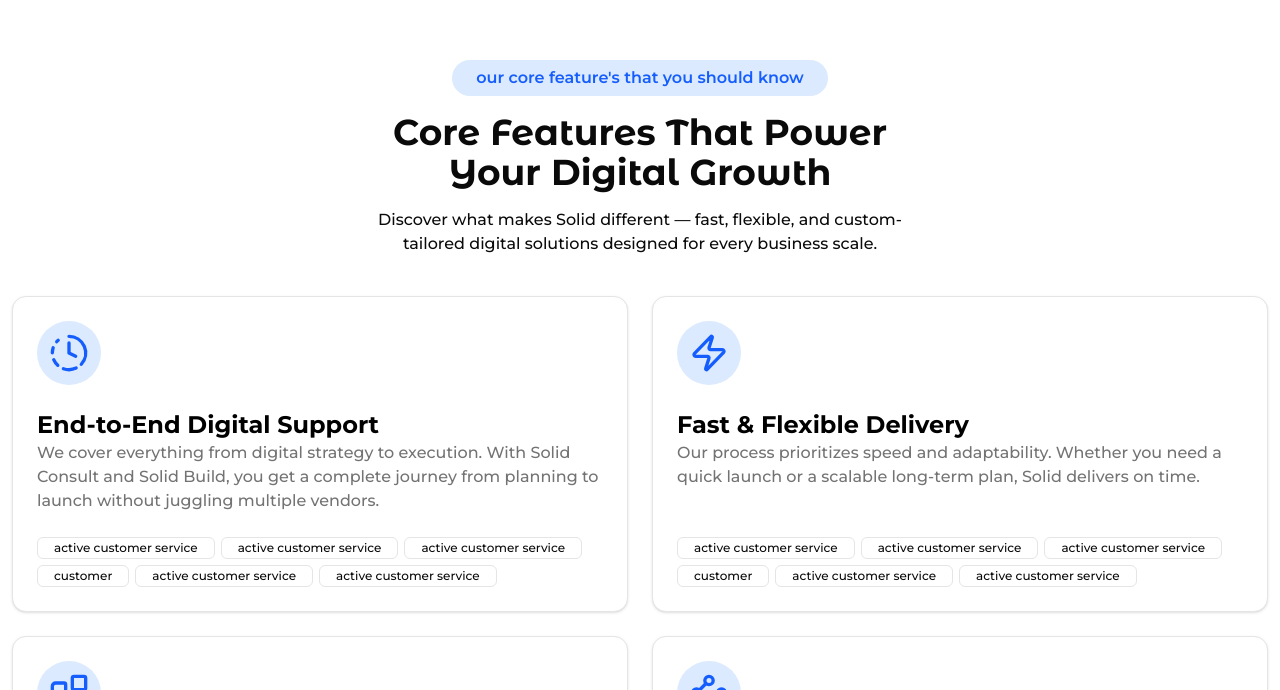
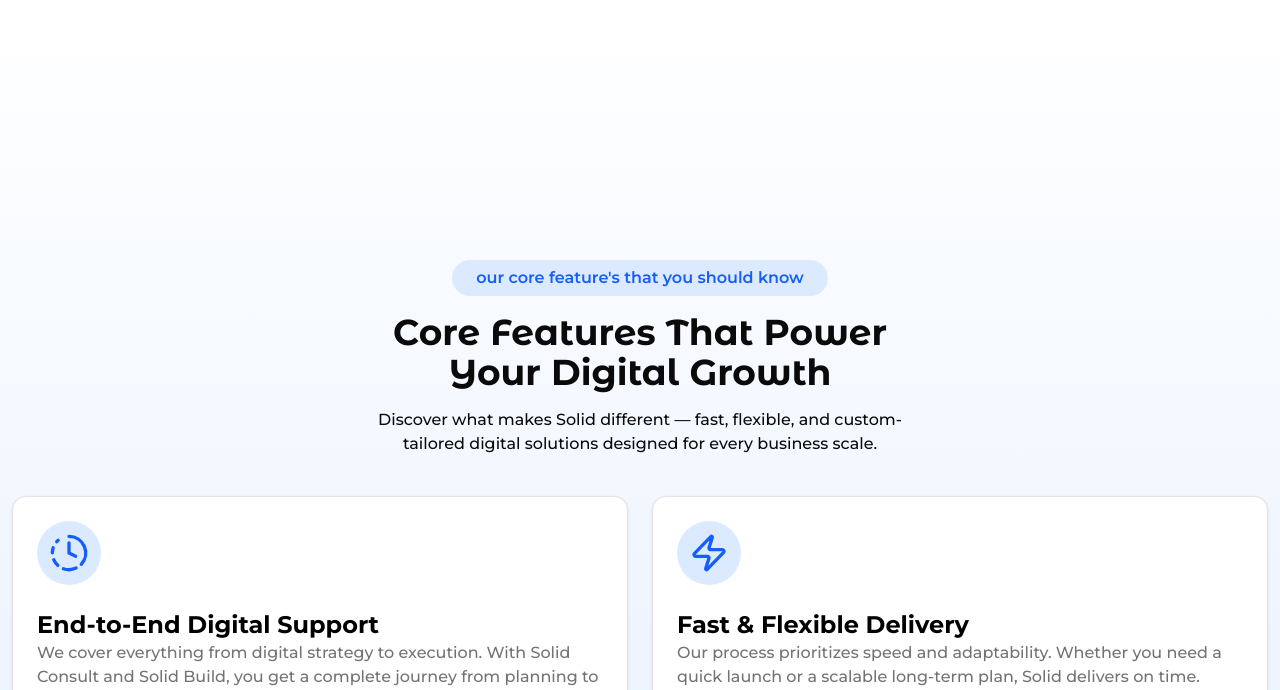
Before and after one commit to MrIrawan/solid, a Next.js app: page / in a window 1280 px wide. Shown: the part 1710-2400 px from the top of the page. Built offline with nearby package versions, Linux system fonts and the light colour scheme.

Commit message:
chore: mengubah nama file servicePage.tsx menjadi coreFeaturePage.tsx

```diff
--- a/src/app/page.tsx
+++ b/src/app/page.tsx
@@ -1,13 +1,13 @@
 import HomePage from "@/pages/HomePage/HomePage"
 import AboutPage from "@/pages/AboutPage/AboutPage"
-import ServicePage from "@/pages/ServicePage/ServicePage"
+import CoreFeaturePage from "@/pages/coreFeature/coreFeaturePage"
 
 export default function Home() {
     return (
         <>
             <HomePage />
             <AboutPage />
-            <ServicePage />
+            <CoreFeaturePage />
         </>
     )
 }
--- a/src/pages/ServicePage/ServicePage.tsx
+++ b/src/pages/coreFeature/coreFeaturePage.tsx
@@ -2,9 +2,9 @@
 
 import FeatureCard from "@/components/FeatureCard/FeatureCard";
 
-export default function ServicePage() {
+export default function CoreFeaturePage() {
     return (
-        <section className="w-full h-fit py-10">
+        <section className="w-full h-fit py-60 bg-gradient-to-t from-custom-accent to-custom-base">
             <div className="container mx-auto flex flex-col gap-10 px-3">
                 <div className="flex flex-col gap-4 items-center">
                     <p className="text-base font-main-semibold text-custom-primary w-fit px-6 py-1.5 rounded-full bg-custom-accent">our core feature's that you should know</p>
```
